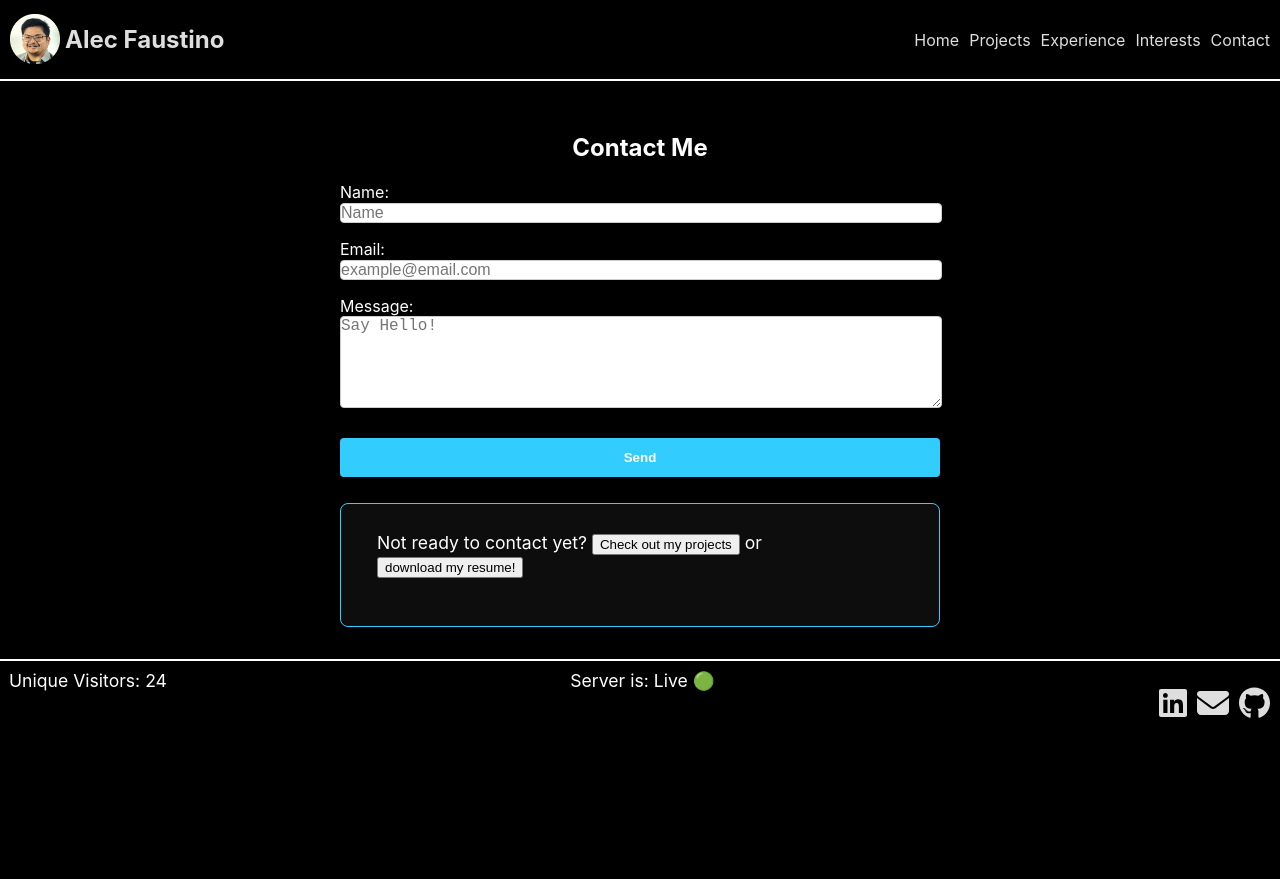
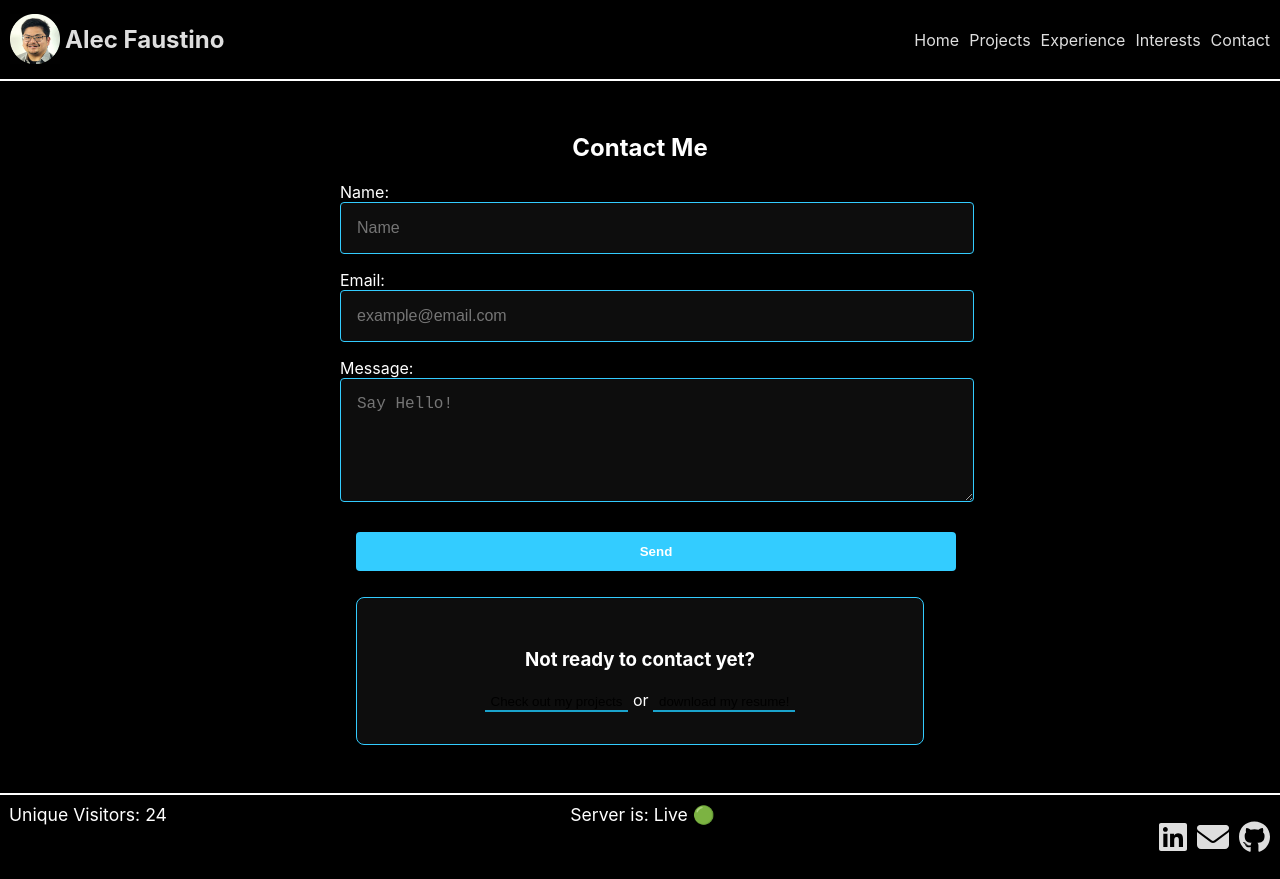
Before and after one commit to alecfaustino/portfolio, a React (Vite) app in the folder frontend/: page / in a window 1280 px wide. Both pictures are taken after a click on the item "Contact". Before the commit the page ends 800 px from the top, so only its background shows below. Built offline with nearby package versions, Linux system fonts and the light colour scheme.

Commit message:
allow form to submit and send email

```diff
--- a/frontend/src/components/Contact.jsx
+++ b/frontend/src/components/Contact.jsx
@@ -1,11 +1,30 @@
 import React from "react";
 import "../styles/Contact.scss";
+import emailjs from "@emailjs/browser";
+import { useState } from "react";
 
 const Contact = ({ setTopic, handleDownload }) => {
+  const [formData, setFormData] = useState({
+    name: "",
+    email: "",
+    message: "",
+  });
   const handleSubmit = (e) => {
     e.preventDefault();
-    // You can later hook this into emailJS, Formspree, etc.
-    alert("Message sent!");
+    emailjs
+      .sendForm(
+        import.meta.env.VITE_SERVICE_ID,
+        import.meta.env.VITE_TEMPLATE_ID,
+        e.target,
+        import.meta.env.VITE_PUBLIC_KEY
+      )
+      .then((res) => {
+        alert("Message Sent!");
+        setFormData({ name: "", email: "", message: "" });
+      })
+      .catch(() => {
+        alert("Oops! Something went wrong. Please try again.");
+      });
   };
 
   return (
@@ -14,7 +33,14 @@ const Contact = ({ setTopic, handleDownload }) => {
       <form className="contact_form" onSubmit={handleSubmit}>
         <label>
           Name:
-          <input type="text" name="name" placeholder="Name" required />
+          <input
+            type="text"
+            name="name"
+            placeholder="Name"
+            value={formData.name}
+            required
+            onChange={(e) => setFormData({ ...formData, name: e.target.value })}
+          />
         </label>
         <label>
           Email:
@@ -22,7 +48,11 @@ const Contact = ({ setTopic, handleDownload }) => {
             type="email"
             name="email"
             placeholder="example@email.com"
+            value={formData.email}
             required
+            onChange={(e) =>
+              setFormData({ ...formData, email: e.target.value })
+            }
           />
         </label>
         <label>
@@ -31,20 +61,21 @@ const Contact = ({ setTopic, handleDownload }) => {
             name="message"
             rows="5"
             placeholder="Say Hello!"
-            required></textarea>
+            value={formData.message}
+            required
+            onChange={(e) =>
+              setFormData({ ...formData, message: e.target.value })
+            }></textarea>
         </label>
         <button type="submit">Send</button>
       </form>
 
       <div className="contact_cta">
-        <p>
-          Not ready to contact yet?{" "}
-          <button onClick={() => setTopic("projects")}>
-            Check out my projects
-          </button>{" "}
-          or{" "}
-          <button onClick={() => handleDownload()}>download my resume!</button>
-        </p>
+        <h3>Not ready to contact yet? </h3>
+        <button onClick={() => setTopic("projects")}>
+          Check out my projects
+        </button>{" "}
+        or <button onClick={() => handleDownload()}>download my resume!</button>
       </div>
     </div>
   );
--- a/frontend/src/styles/Contact.scss
+++ b/frontend/src/styles/Contact.scss
@@ -3,6 +3,9 @@
   margin: 0 auto;
   color: white;
   padding: 2rem 0px;
+  justify-content: center;
+  display: flex;
+  flex-direction: column;
 }
 
 .contact_form {
@@ -12,16 +15,18 @@
   width: 100%;
   padding: 0px;
   margin: 0px;
+  justify-content: center;
 }
 
 .contact_form input,
 .contact_form textarea {
-  padding: 0px;
+  padding: 1rem;
   margin: 0px;
   border-radius: 4px;
-  border: 1px solid #ccc;
+  border: 1px solid #33ccff;
   font-size: 1rem;
   width: 100%;
+  background-color:rgba(255, 255, 255, 0.05);
 }
 
 .contact_form button {
@@ -32,9 +37,9 @@
   border-radius: 4px;
   cursor: pointer;
   width: 100%;
-  margin: 10px 0;
-  padding-top: 0.75rem;
-  padding-bottom: 0.75rem;
+  margin: 10px 1rem;
+  padding: 0.75rem 1rem;
+
 }
 
 .contact_form button:hover {
@@ -48,15 +53,21 @@ p {
 }
 
 .contact_cta {
+  text-align: center;
   background-color: rgba(255, 255, 255, 0.05);
-  padding: 1.5rem 2rem;
+  padding: 2rem;
   border: 1px solid #33ccff;
   border-radius: 8px;
   max-width: 600px;
   margin-top: 1rem;
+  margin: 1rem;
 }
 
-
+.contact_cta button {
+  background-color: transparent;
+  border: none;
+  border-bottom: 2px solid #1aa3cc;
+}
 
 .contact_cta button:hover {
   border: none;
--- a/package.json
+++ b/package.json
@@ -1,5 +1,6 @@
 {
   "dependencies": {
+    "@emailjs/browser": "^4.4.1",
     "@fortawesome/fontawesome-svg-core": "^6.7.2",
     "@fortawesome/free-brands-svg-icons": "^6.7.2",
     "@fortawesome/free-regular-svg-icons": "^6.7.2",
```
Also changed, not shown: 2 other files (tests, documents, lock files or other folders).
